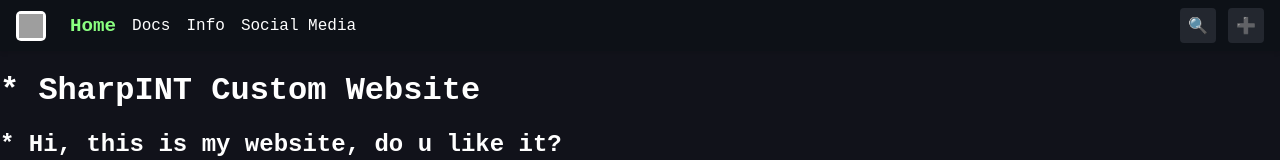
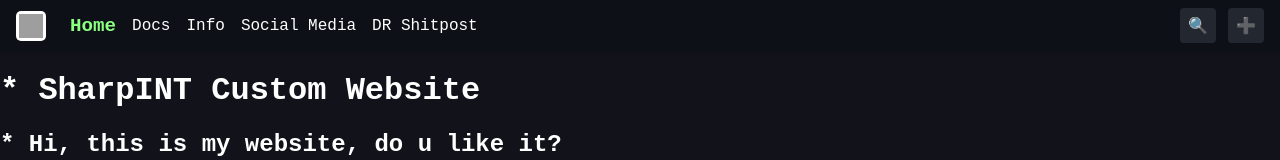
Before and after one commit to imtassingg/imtassingg.github.io, a plain HTML site: page index.html in a window 1280 px wide. Shown: the top 160 px of the page. Drawn offline with Linux system fonts and the light colour scheme; grey boxes are pictures that could not be loaded.

Commit message:
Add files via upload

```diff
--- a/index.html
+++ b/index.html
@@ -96,6 +96,7 @@
         <a href="https://sharpint.github.io/docs" class="navbar-link">Docs</a>
         <a href="https://sharpint.github.io/info" class="navbar-link">Info</a>
         <a href="https://sharpint.github.io/sm" class="navbar-link">Social Media</a>
+        <a href="https://sharpint.github.io/drshitpost" class="navbar-link">DR Shitpost</a>
       </div>
     </div>
     <div class="navbar-right">
```
